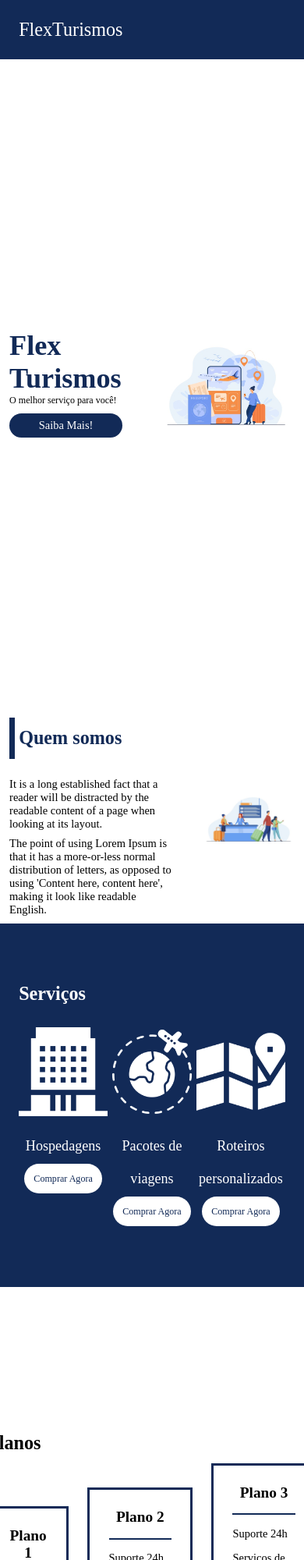
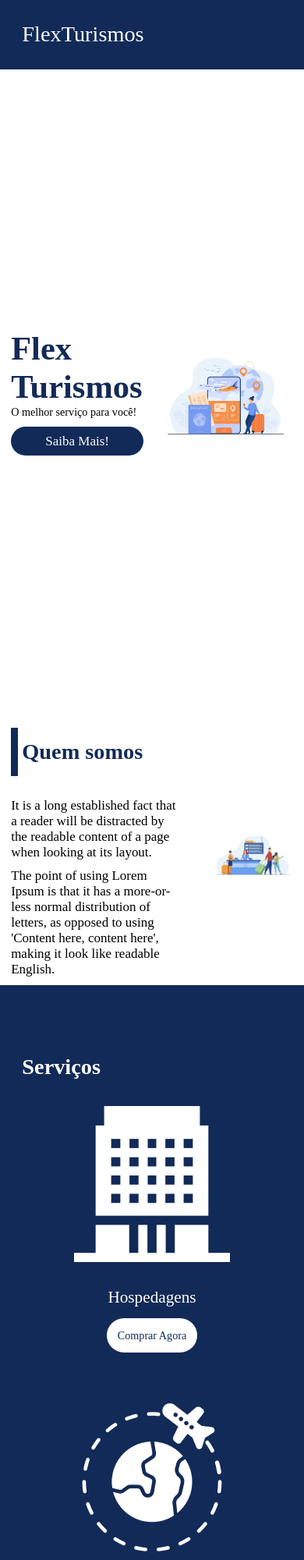
Before and after one commit to Natanael-de-Paulo/Flex_box_landing_page, a plain HTML site: page index.html in a window 390 px wide. Shown: the top 2000 px of the page at 78% size. Drawn offline with Linux system fonts and the light colour scheme; a script that the page names is missing.

Commit message:
Test1 reponsive mobile first

```diff
--- a/index.html
+++ b/index.html
@@ -63,7 +63,7 @@
           </div>
       </section>
 
-      <section class="services flex-container">
+      <section class="flex-container" id="services">
         <div class="content">
           <h2>Serviços</h2>
           <ul class="list-services">
@@ -94,8 +94,8 @@
         </div>
       </section>
 
-      <section class="planos flex-container">
-        <div class="">
+      <section class="flex-container" id="planos">
+        <div class="content">
           <h2>Planos</h2>
           <div class="wrapper">
             <div class="item-plano">
--- a/style.css
+++ b/style.css
@@ -1,46 +1,44 @@
-*{
+* {
   margin: 0;
   padding: 0;
   box-sizing: border-box;
 }
 
 html,
-body{
+body {
   width: 100%;
   height: 100vh;
   font-size: 16px;
 }
 
-@media (min-width: 768px) and ( max-width: 900px) {
-  body{
+@media (min-width: 768px) and (max-width: 900px) {
+  body {
     font-size: 92.6%;
   }
 }
 
-@media (max-width: 480px) {
-  body{
-    font-size: 75.5%;
+@media (max-width: 767px) {
+  body {
+    font-size: 88.5%;
   }
 }
 
-
-ul{
+ul {
   list-style: none;
 }
 
-a{
+a {
   text-decoration: none;
 }
 
-img{
+img {
   width: 100%;
 }
 
-
-.btn{
+.btn {
   font-size: 1.2em;
-  background: #122A57;
-  color: #FFF;
+  background: #122a57;
+  color: #fff;
   border-radius: 1.87em;
   text-align: center;
   max-width: 10em;
@@ -50,32 +48,30 @@ img{
   margin-top: 0.6em;
 }
 
-.flex-container{
+.flex-container {
   max-width: 992px;
   width: 100%;
   display: flex;
   align-items: center;
 }
 
-header{
-  background: #122A57;
+header {
+  background: #122a57;
   display: flex;
   justify-content: center;
-
 }
 
-header nav{
+header nav {
   height: 6.25em;
   padding: 0 2em;
-  color: #FFF;
-
+  color: #fff;
 }
 
-nav .logo{
+nav .logo {
   font-size: 2em;
 }
 
-.menu{
+.menu {
   display: none;
   max-width: 15.5em;
   width: 100%;
@@ -83,64 +79,58 @@ nav .logo{
   align-items: center;
 }
 
-.menu .list-items{
+.menu .list-items {
   width: 100%;
   display: flex;
   justify-content: space-between;
-
 }
 
-.menu .list-items li a{
+.menu .list-items li a {
   font-size: 1.1em;
-  color: #FFF;
+  color: #fff;
 }
 
-
-
-
-main{
+main {
   margin: 0 auto;
   flex-direction: column;
 }
 
-#home{
+#home {
   height: 100vh;
   flex-flow: row wrap;
   padding: 0 1em;
   gap: 1em;
 }
 
-#home div{
+#home div {
   flex: 1;
 }
 
-#home .text-presentation{
+#home .text-presentation {
   min-height: 12.5em;
 }
 
-#home .text-presentation h1{
-  color: #122A57;
+#home .text-presentation h1 {
+  color: #122a57;
   font-size: 3em;
 }
 
-
-
 /*====== About ========*/
 
-#about{
+#about {
   justify-content: center;
   padding: 0 1em;
   gap: 1em;
 }
 
-#about .wrapper{
+#about .wrapper {
   justify-content: space-between;
   align-items: center;
   padding: 5em 2em;
 }
 
-#about .wrapper-text h2{
-  color: #122A57;
+#about .wrapper-text h2 {
+  color: #122a57;
   font-size: 2em;
   font-weight: bold;
 
@@ -149,8 +139,8 @@ main{
   gap: 0.2em;
   margin-bottom: 1em;
 }
-#about .wrapper-text h2::before{
-  background: #122A57;
+#about .wrapper-text h2::before {
+  background: #122a57;
   content: "";
   width: 0.3em;
   height: 2.2em;
@@ -164,91 +154,95 @@ main{
   margin-bottom: 0.6em;
 }
 
-
 /*====== Services ========*/
-
-main .services{
+#services {
   width: 100%;
-  background: #122A57;
+  background: #122a57;
 }
 
-.services .content {
-  margin: auto;
+#services .content {
+  width: 100%;
   padding: 6.25em 2em;
   flex-direction: column;
 }
 
-.services .content h2{
+#services .content h2 {
   font-size: 2em;
-  color: #FFF;
+  color: #fff;
   margin-bottom: 1.2em;
 }
 
-.services .list-services{
+#services .list-services {
   display: flex;
+  flex-direction: column;
   justify-content: space-between;
+  gap: 4em;
 }
 
-
-.services .list-services .item-service{
+#services .list-services .item-service {
   text-align: center;
   line-height: 3.5em;
 }
 
-.list-services .item-service div img{
+.list-services .item-service div img {
   max-width: 200px;
 }
 
-.list-services .item-service a{
-  background: #FFF;
+.list-services .item-service a {
+  background: #fff;
   border-radius: 1.8em;
   padding: 1em;
 
   font-size: 1em;
-  color: #122A57;
+  color: #122a57;
 }
 
-.list-services .item-service p{
+.list-services .item-service p {
   font-size: 1.5em;
-  color: #FFF;
+  color: #fff;
 }
-
-
 
 /*====== Planos =========*/
 
-main .planos{
+#planos {
   display: flex;
   justify-content: center;
   width: 100%;
   min-height: calc(100vh - 2.2em);
 }
 
-.planos .flex-container{
+#planos .flex-container {
   flex-direction: column;
   padding: 5em 2em 0;
 }
 
+#planos .content {
+  flex: 1;
+}
 
-.planos h2{
+#planos h2 {
   font-size: 2em;
 }
-.planos .wrapper{
+#planos .content .wrapper {
   margin-top: 1em;
   display: flex;
-  align-items: flex-end;
+  flex-direction: column;
+  padding: 2em;
+
   gap: 2em;
 }
 
-.wrapper .item-plano{
+.wrapper .item-plano {
+  width: 100%;
   display: flex;
+  align-items: center;
   flex: 1;
   flex-direction: column;
-  border: 3px solid #122A57;
+  border: 3px solid #122a57;
   padding: 2em;
 }
 
-.wrapper .item-plano h3{
+.wrapper .item-plano h3 {
   text-align: center;
   font-size: 1.6em;
 
@@ -257,18 +251,19 @@ main .planos{
   flex-direction: column;
 }
 
-.item-plano h3::after{
+.item-plano h3::after {
   content: "";
-  background: #122A57;
+  background: #122a57;
   width: 100%;
   margin: 0.8em 0;
   height: 2px;
 }
 
-.wrapper .item-plano ul{
+.wrapper .item-plano ul {
   display: flex;
   gap: 1em;
-  flex-direction:column;
+  flex-direction: column;
+  align-items: center;
   font-size: 1.2em;
   margin-bottom: 1em;
 }
@@ -278,23 +273,21 @@ main .planos{
   align-items: center;
 }
 
-
 /*======= Footer ========*/
 
-
-footer{
+footer {
   flex: 1;
-  background: #122A57;
+  background: #122a57;
   display: flex;
   justify-content: center;
 }
 
-footer .wrapper{
+footer .wrapper {
   padding: 2.2em 2em;
   flex-direction: column;
 }
 
-footer .wrapper p{
-  color: #FFF;
+footer .wrapper p {
+  color: #fff;
   font-size: 1.1em;
 }
```
